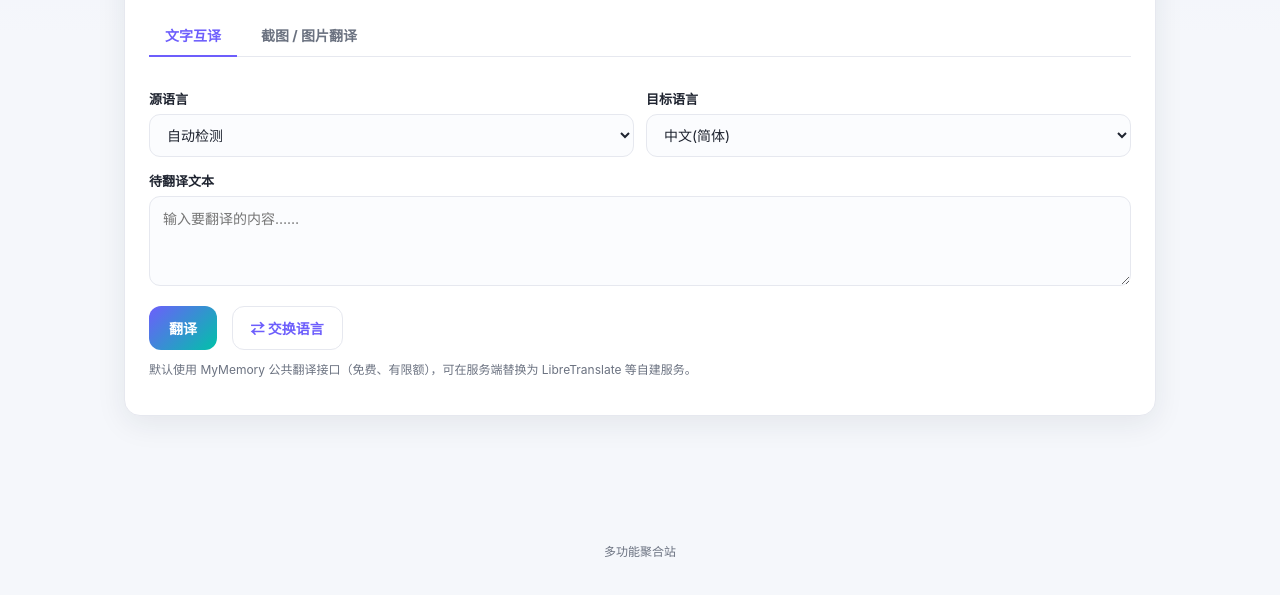
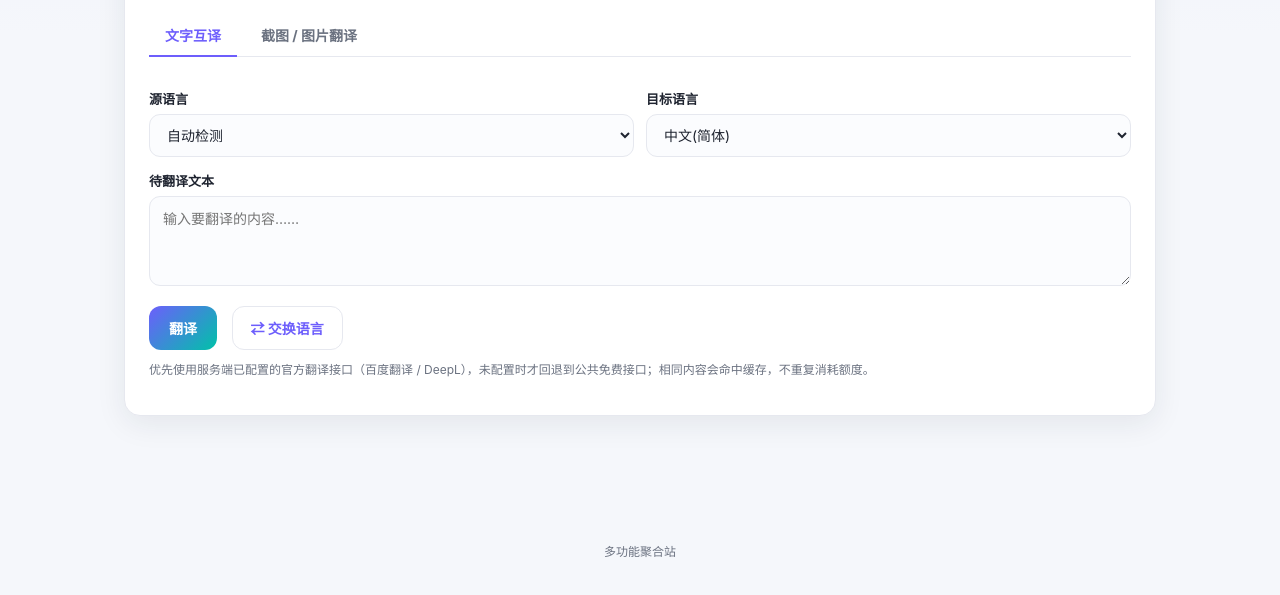
Before and after one commit to axiu-123/my-website, a website: page public/translate/index.html in a window 1280 px wide. Shown: the part 187-782 px from the top of the page. Drawn offline with Linux system fonts and the light colour scheme; no server answers.

Commit message:
fix(translate): 译文来源标签中文化、修正免费额度文案为每月5万字符

```diff
--- a/public/translate/index.html
+++ b/public/translate/index.html
@@ -35,7 +35,7 @@
       <button class="primary" id="btn">翻译</button>
       <button class="ghost" id="swap" style="margin-left:10px;">⇄ 交换语言</button>
       <div class="result" id="out" style="display:none;"></div>
-      <p class="note">默认使用 MyMemory 公共翻译接口（免费、有限额），可在服务端替换为 LibreTranslate 等自建服务。</p>
+      <p class="note">优先使用服务端已配置的官方翻译接口（百度翻译 / DeepL），未配置时才回退到公共免费接口；相同内容会命中缓存，不重复消耗额度。</p>
     </div>
 
     <!-- 截图/图片翻译 -->
```
